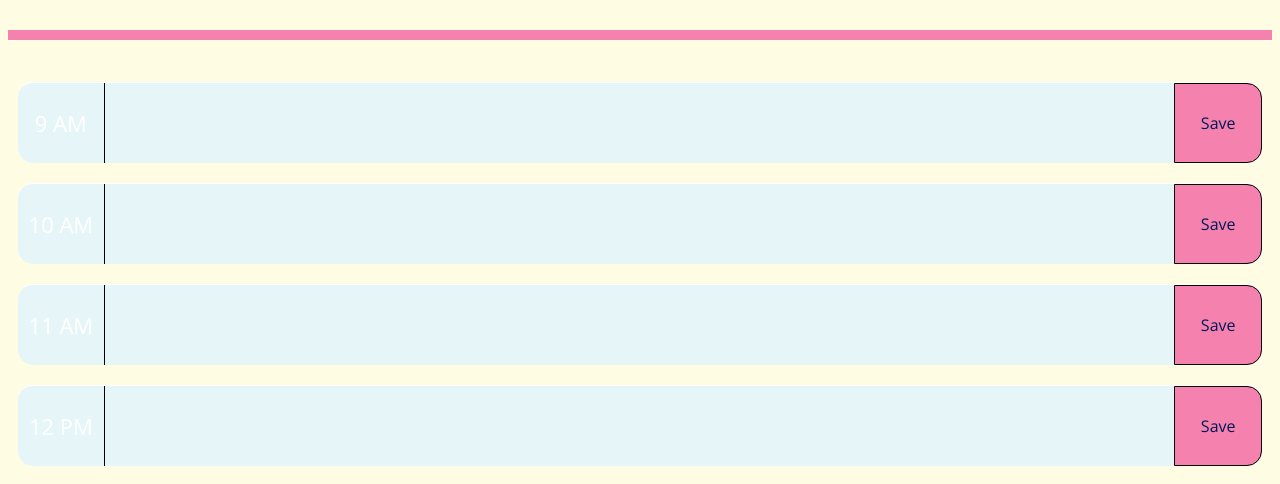
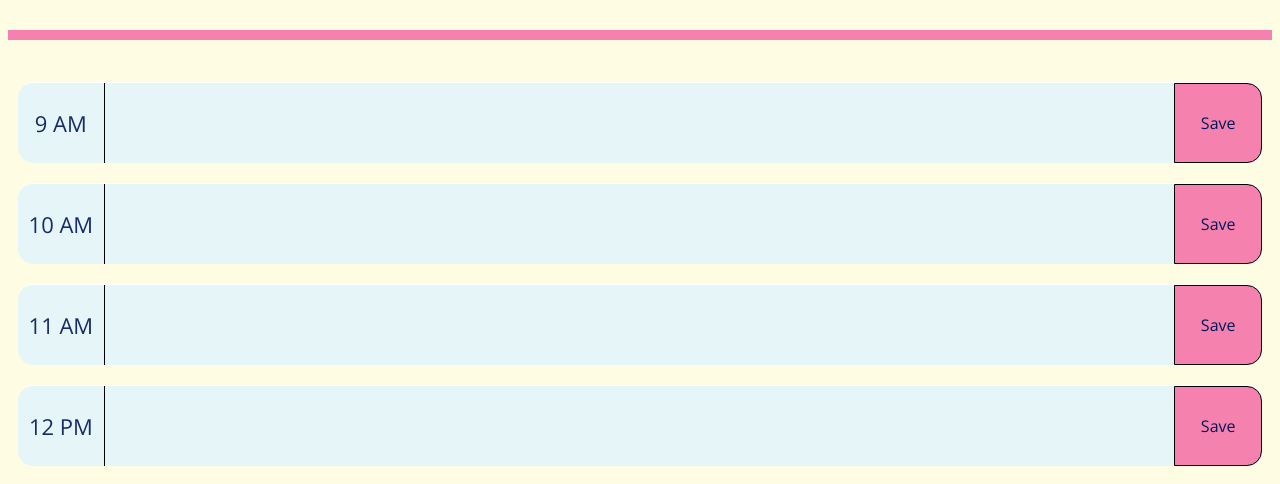
Before and after one commit to Love-Ivy/ILW5Schedule, a plain HTML site: page index.html in a window 1280 px wide. Shown: the part 296-780 px from the top of the page. Drawn offline with nearby package versions, Linux system fonts and the light colour scheme.

Commit message:
Changed text color of past time blocks for readability

```diff
--- a/assets/css/style.css
+++ b/assets/css/style.css
@@ -93,6 +93,9 @@ body {
 .past {
   background-color: #e6f6f8;
 }
+.past .tblabel {
+  color: #172c66;
+}
 
 .present {
   background-color: #8bd3dd;
```
